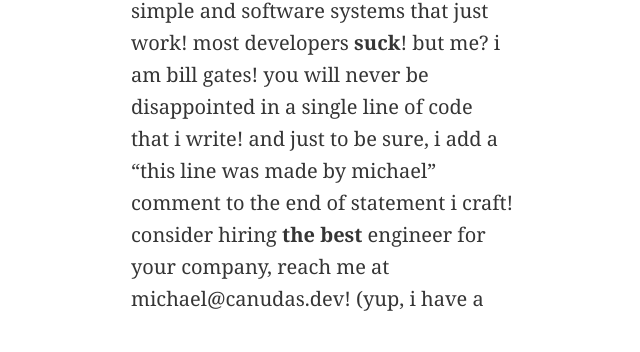
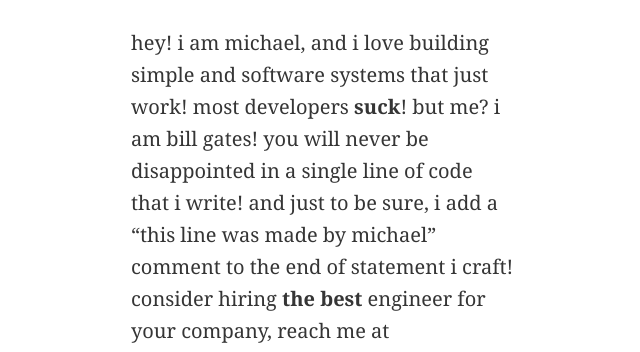
Before and after one commit to michaelcanudas/michaelcanudas.github.io, a plain HTML site: page index.html in a window 1280 px wide. Shown: the part 264-616 px from the top of the page, without its empty margins (317-957 px from the left). Drawn offline with Linux system fonts and the light colour scheme.

Commit message:
bug fix (content overlap)

```diff
--- a/index.html
+++ b/index.html
@@ -89,7 +89,7 @@
         height: 100vh;
 
         grid-template-columns: 1fr;
-        grid-template-rows: 12rem 24rem 24rem 12rem;
+        grid-template-rows: 12rem 28rem 28rem 12rem;
         grid-template-areas:
             "h"
             "o"
@@ -100,7 +100,7 @@
     @media (min-width: 801px) {
         .main {
             grid-template-columns: 1fr;
-            grid-template-rows: 12rem 24rem 24rem 12rem;
+            grid-template-rows: 12rem 32rem 32rem 12rem;
             grid-template-areas:
                 "h"
                 "o"
```
